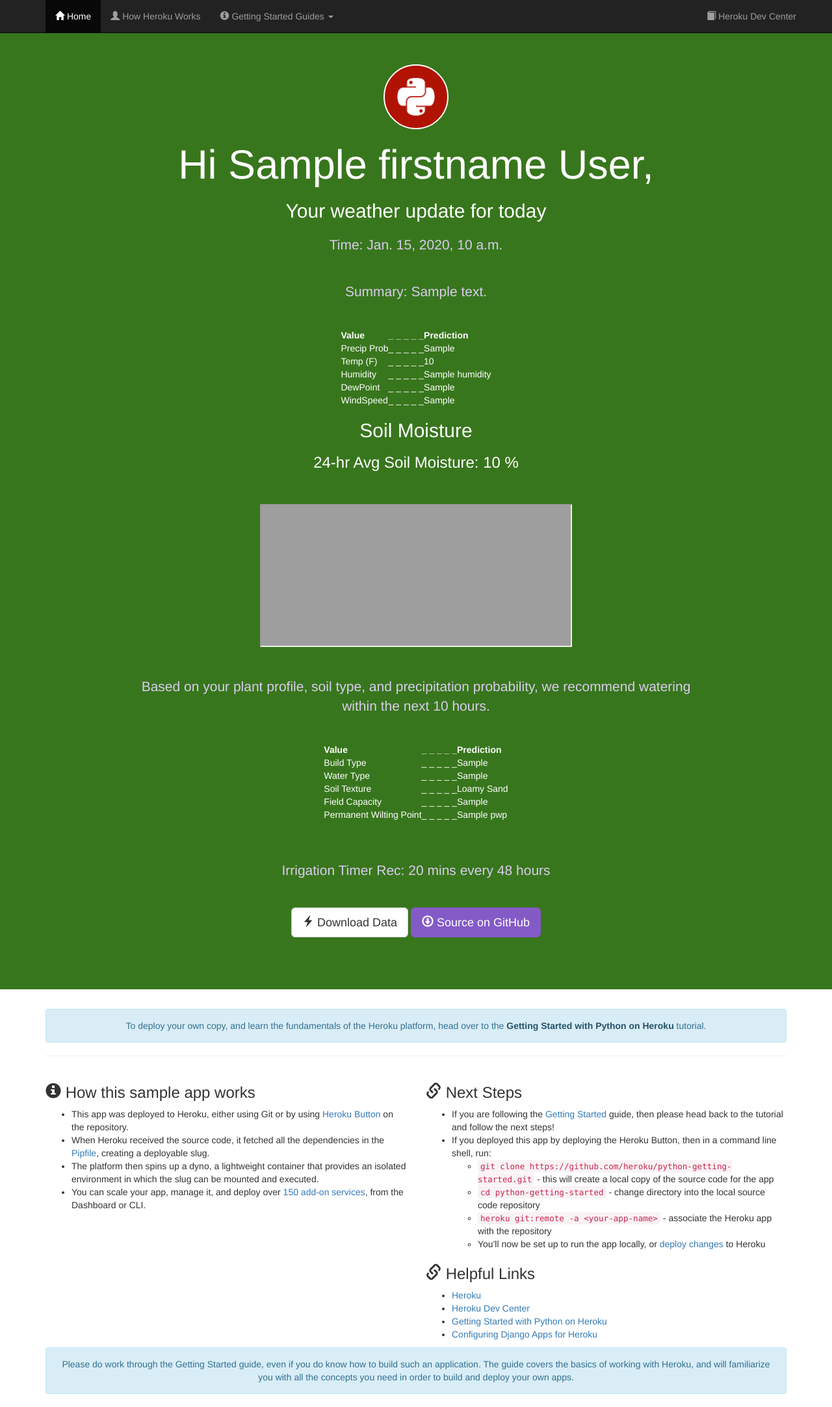
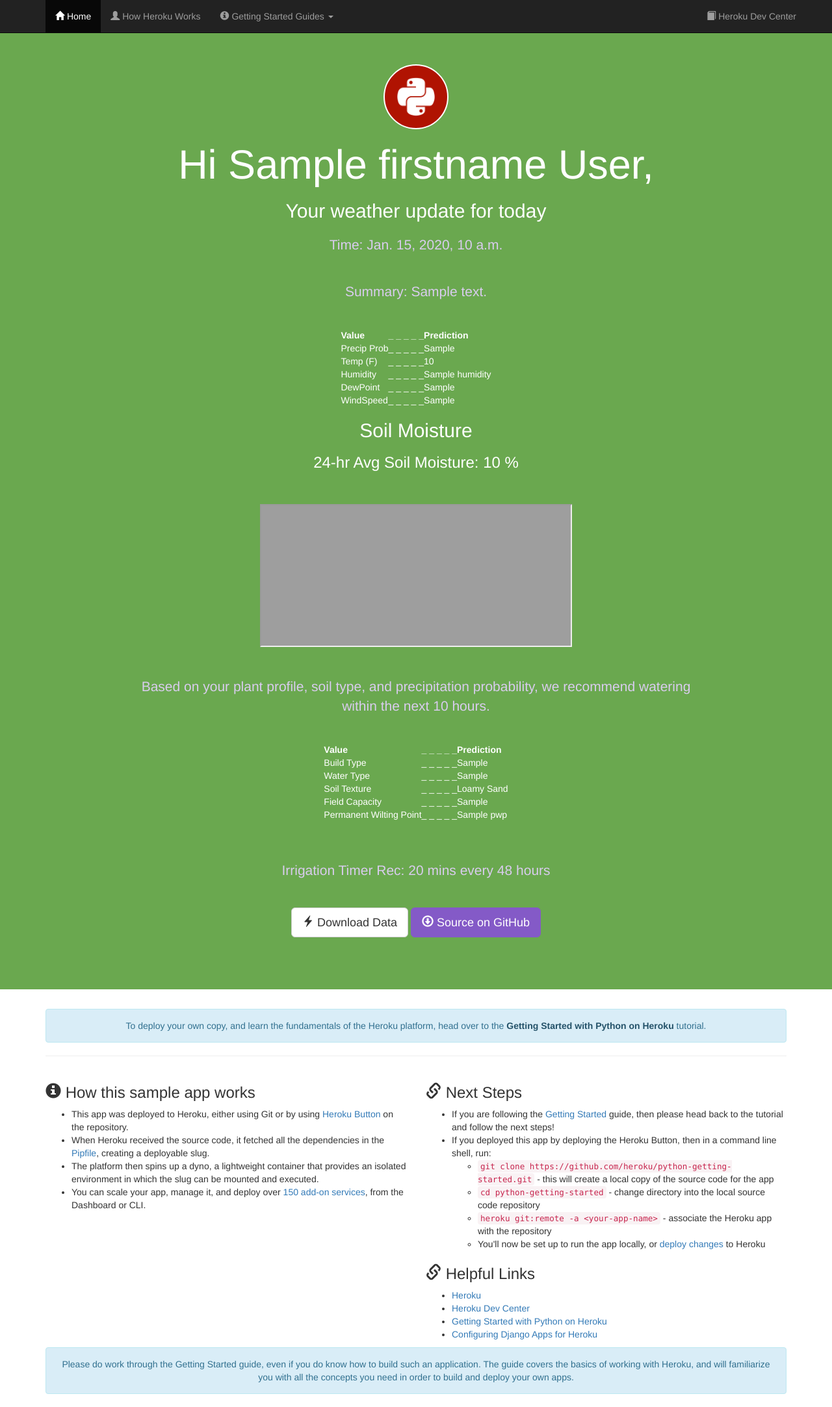
Before and after one commit to AustinArrington87/irrigationDashboard, a Django app: template hello/templates/index.html in a window 1280 px wide. Shown: the whole page at 65% size. Run offline with Django 3.2, Linux system fonts and the light colour scheme; the template is opened without the code that fills it: most values are stand-ins (such as "Sample title", 1, 10 or a date in 2020); parts of the project's set-up code (start-up, migrations or seed data) failed here and were passed over; some libraries are stand-ins or nearby versions; grey boxes are pictures that could not be loaded.

Commit message:
updated color

```diff
--- a/hello/templates/base.html
+++ b/hello/templates/base.html
@@ -7,7 +7,7 @@
   <script type="text/javascript" src="//maxcdn.bootstrapcdn.com/bootstrap/3.3.4/js/bootstrap.min.js"></script>
   <style type="text/css">
     .jumbotron {
-        background: #38761D;
+        background: #6AA84F;
         color: white;
         padding-bottom: 80px
     }
```
